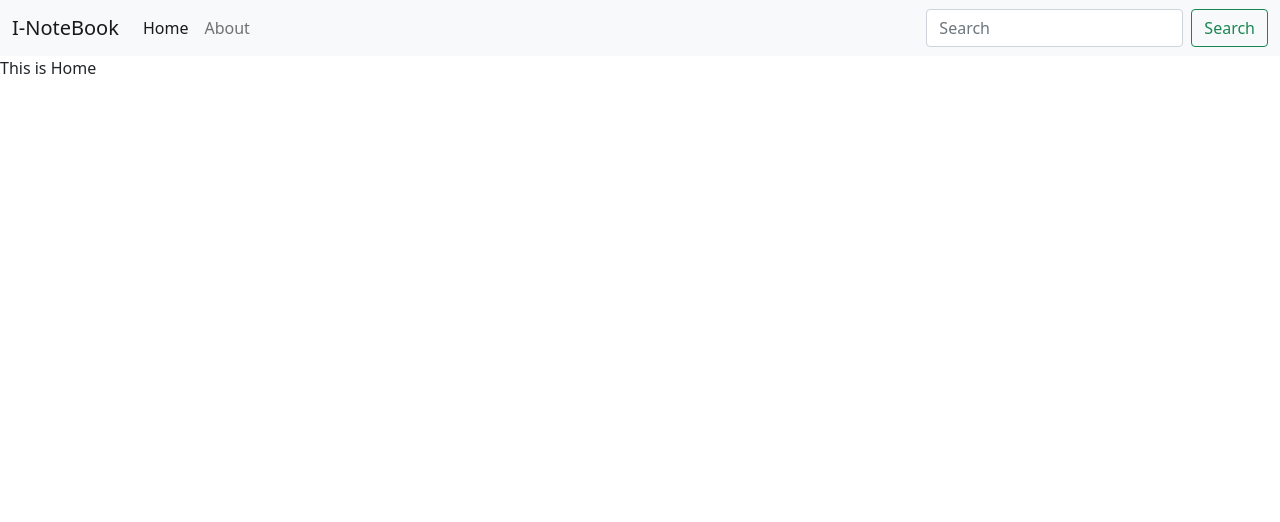
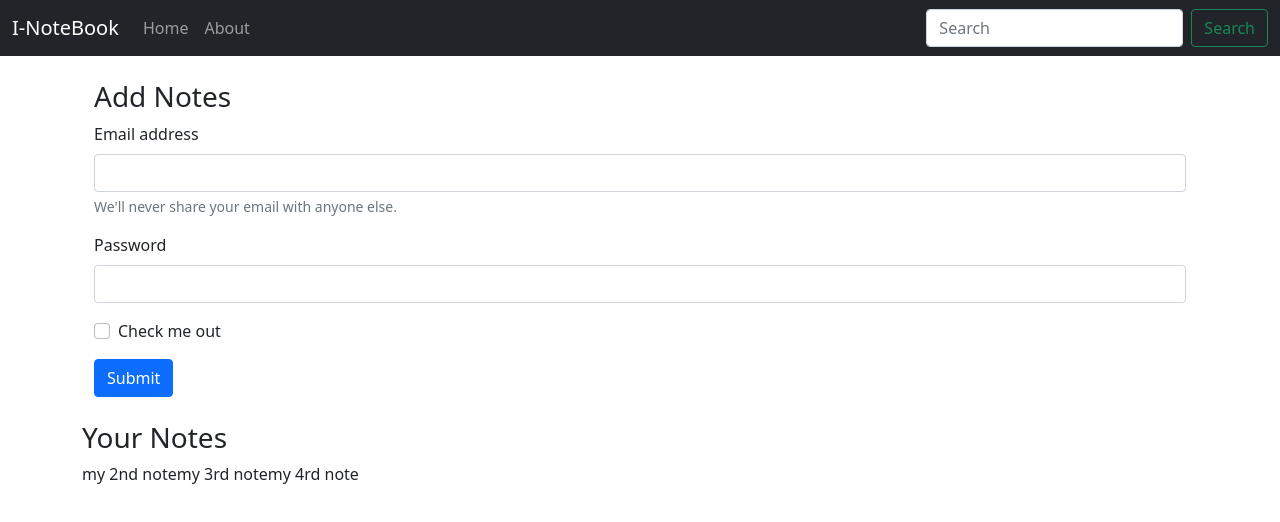
Before and after one commit to ManishBisht777/GetyourNotes-backend, a React (Create React App) app: page / in a window 1280 px wide. Shown: the top 522 px of the page. Built offline with nearby package versions, Linux system fonts and the light colour scheme.

Commit message:
fetching notes in context api

```diff
--- a/src/App.js
+++ b/src/App.js
@@ -11,6 +11,7 @@ function App() {
       <NoteState>
         <Router>
           <Navbar />
+          <div className="container">
             <Switch>
               <Route exact path="/">
                 <Home />
@@ -19,6 +20,7 @@ function App() {
                 <About />
               </Route>
             </Switch>
+          </div>
         </Router>
       </NoteState>
     </>
--- a/src/components/About.js
+++ b/src/components/About.js
@@ -1,17 +1,10 @@
-import React, { useContext, useEffect } from "react";
-import noteContext from "../context/notes/notesContext";
+import React from "react";
+// import noteContext from "../context/notes/notesContext";
 
 function About() {
-  const a = useContext(noteContext);
-  useEffect(() => {
-    a.update();
-    // eslint-disable-next-line
-  }, []);
-  return (
-    <div>
-      This is about {a.state.name} of age {a.state.age}
-    </div>
-  );
+  // const a = useContext(noteContext);
+
+  return <div>This is about page</div>;
 }
 
 export default About;
--- a/src/components/Home.js
+++ b/src/components/Home.js
@@ -1,7 +1,59 @@
-import React from "react";
+import React, { useContext } from "react";
+import noteContext from "../context/notes/notesContext";
 
 function Home() {
-  return <div>This is Home</div>;
+  const context = useContext(noteContext);
+  const { notes, setnotes } = context;
+  return (
+    <div>
+      <div className="container my-4">
+        <h3>Add Notes</h3>
+        <form>
+          <div className="mb-3">
+            <label for="exampleInputEmail1" className="form-label">
+              Email address
+            </label>
+            <input
+              type="email"
+              className="form-control"
+              id="exampleInputEmail1"
+              aria-describedby="emailHelp"
+            />
+            <div id="emailHelp" className="form-text">
+              We'll never share your email with anyone else.
+            </div>
+          </div>
+          <div className="mb-3">
+            <label for="exampleInputPassword1" className="form-label">
+              Password
+            </label>
+            <input
+              type="password"
+              className="form-control"
+              id="exampleInputPassword1"
+            />
+          </div>
+          <div className="mb-3 form-check">
+            <input
+              type="checkbox"
+              className="form-check-input"
+              id="exampleCheck1"
+            />
+            <label className="form-check-label" for="exampleCheck1">
+              Check me out
+            </label>
+          </div>
+          <button type="submit" className="btn btn-primary">
+            Submit
+          </button>
+        </form>
+      </div>
+      <h3>Your Notes</h3>
+      {notes.map((note) => {
+        return note.title;
+      })}
+    </div>
+  );
 }
 
 export default Home;
--- a/src/components/Navbar.js
+++ b/src/components/Navbar.js
@@ -1,10 +1,14 @@
-import React from "react";
-import { Link } from "react-router-dom";
+import React, { useEffect } from "react";
+import { Link, useLocation } from "react-router-dom";
 
 function Navbar() {
+  let location = useLocation();
+  useEffect(() => {
+    console.log(location.pathname);
+  }, [location]);
   return (
     <>
-      <nav className="navbar navbar-expand-lg navbar-light bg-light">
+      <nav className="navbar navbar-expand-lg navbar-dark bg-dark">
         <div className="container-fluid">
           <Link className="navbar-brand" to="/">
             I-NoteBook
@@ -23,12 +27,23 @@ function Navbar() {
           <div className="collapse navbar-collapse" id="navbarSupportedContent">
             <ul className="navbar-nav me-auto mb-2 mb-lg-0">
               <li className="nav-item">
-                <Link className="nav-link active" aria-current="page" to="/">
+                <Link
+                  className={`nav-link ${
+                    Location.pathname === "/" ? "active" : ""
+                  }`}
+                  aria-current="page"
+                  to="/"
+                >
                   Home
                 </Link>
               </li>
               <li className="nav-item">
-                <Link className="nav-link" to="/about">
+                <Link
+                  className={`nav-link ${
+                    Location.pathname === "/about" ? "active" : ""
+                  }`}
+                  to="/about"
+                >
                   About
                 </Link>
               </li>
--- a/src/context/notes/notesState.js
+++ b/src/context/notes/notesState.js
@@ -3,24 +3,39 @@ import noteContext from "./notesContext";
 import { useState } from "react";
 
 const NoteState = (props) => {
-  const s1 = {
-    name: "manish",
-    age: "18",
-  };
+  const initialnotes = [
+    {
+      _id: "613a1fa1b429bab73b187eca",
+      user: "613771868151a3872b92d48b",
+      title: "my 2nd note",
+      description: "brush daily",
+      tag: "apple",
+      date: "2021-09-09T14:52:17.358Z",
+      __v: 0,
+    },
+    {
+      _id: "613b49d67c61e62cbac2380b",
+      user: "613771868151a3872b92d48b",
+      title: "my 3rd note",
+      description: "brush daily",
+      tag: "apple",
+      date: "2021-09-10T12:04:38.536Z",
+      __v: 0,
+    },
+    {
+      _id: "613df94bffdaf6b890675b04",
+      user: "613771868151a3872b92d48b",
+      title: "my 4rd note",
+      description: "brush daily",
+      tag: "apple",
+      date: "2021-09-12T12:57:47.263Z",
+      __v: 0,
+    },
+  ];
 
-  const update = () => {
-    setTimeout(() => {
-      setstate({
-        name: "manish Bisht",
-        age: "10",
-      });
-    }, 10000);
-  };
-
-  const [state, setstate] = useState(s1);
-
+  const [notes, setnotes] = useState(initialnotes);
   return (
-    <noteContext.Provider value={{ state, update }}>
+    <noteContext.Provider value={{ notes, setnotes }}>
       {props.children}
     </noteContext.Provider>
   );
```
Lines whose indentation alone changed are shown as unchanged.
